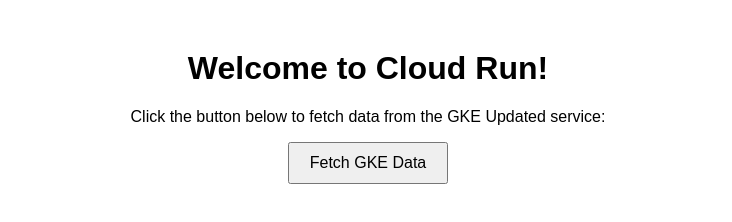
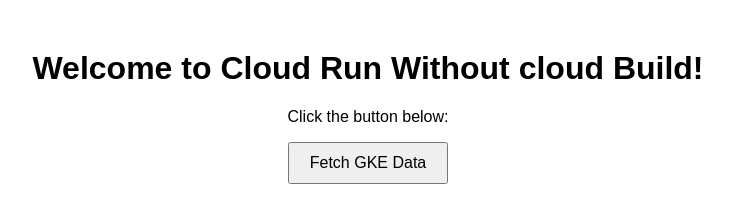
Before and after one commit to anks21/Cloud-Run, a plain HTML site: page index.html in a window 1280 px wide. Shown: the whole page, without its empty margins (272-1004 px from the left). Drawn offline with Linux system fonts and the light colour scheme.

Commit message:
cloud run without cloud build

```diff
--- a/index.html
+++ b/index.html
@@ -22,8 +22,8 @@
     </style>
 </head>
 <body>
-    <h1>Welcome to Cloud Run!</h1>
-    <p>Click the button below to fetch data from the GKE Updated service:</p>
+    <h1>Welcome to Cloud Run Without cloud Build!</h1>
+    <p>Click the button below:</p>
     <button onclick="fetchGKEData()">Fetch GKE Data</button>
     <div id="output"></div>
 
```
